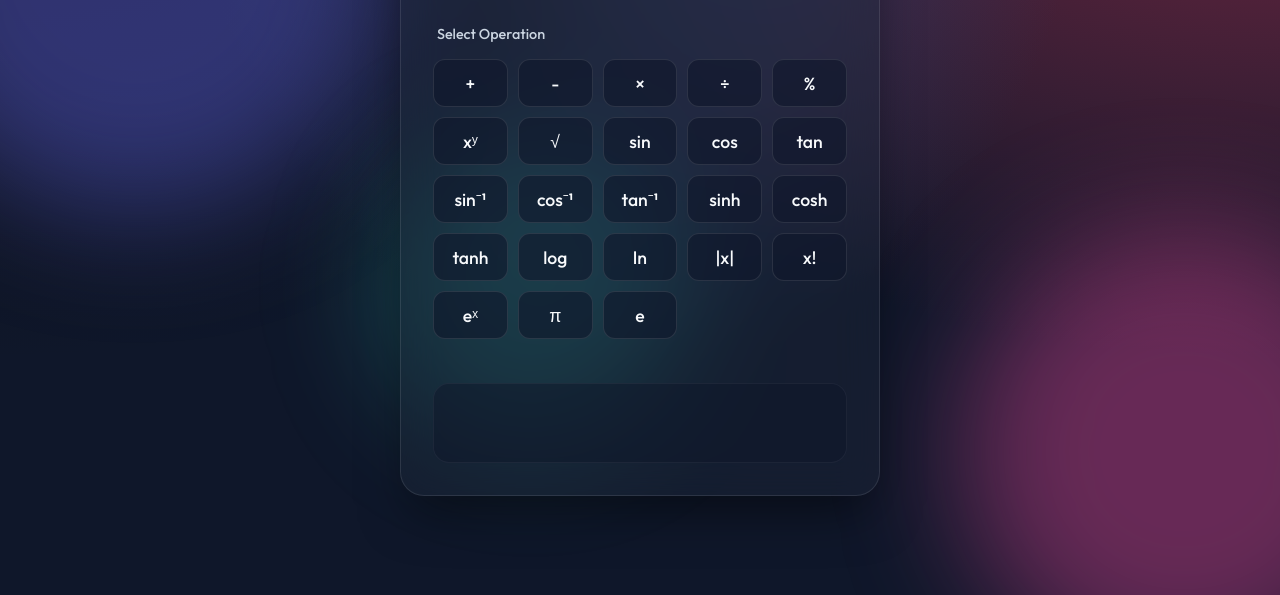
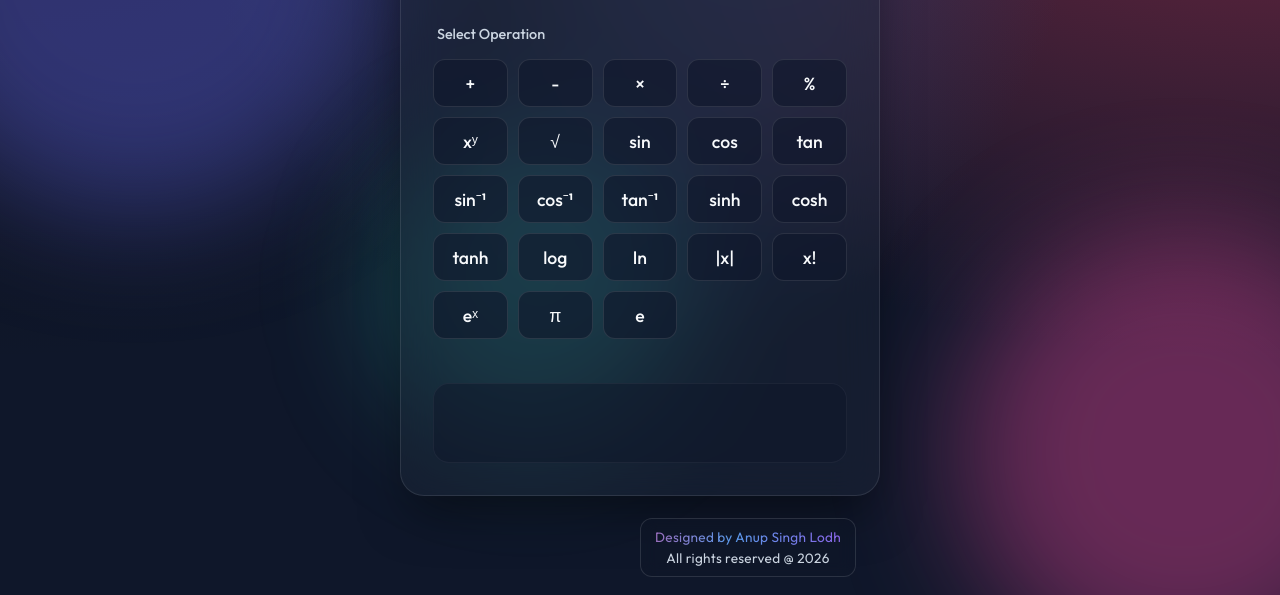
Before and after one commit to AnupSinghLodh/Scientific-calculator, a website: page app/index.html in a window 1280 px wide. Shown: the part 205-800 px from the top of the page. Drawn offline with Linux system fonts and the light colour scheme.

Commit message:
footer added

```diff
--- a/app/index.css
+++ b/app/index.css
@@ -81,6 +81,18 @@ body {
 @keyframes textShine {
     0% { background-position: 0% 50%; }
     100% { background-position: 300% 50%; }
+}
+
+@keyframes footerFloat {
+    0% { transform: translateY(0); }
+    50% { transform: translateY(-4px); }
+    100% { transform: translateY(0); }
+}
+
+@keyframes footerGlow {
+    0% { opacity: 0.7; }
+    50% { opacity: 1; }
+    100% { opacity: 0.7; }
 }
 
 .calculator-container {
@@ -346,6 +358,39 @@ select.calc-input optgroup, select.calc-input option {
     border-color: rgba(255, 255, 255, 0.5);
 }
 
+.app-footer {
+    position: fixed;
+    bottom: 16px;
+    left: 50%;
+    transform: translateX(-50%);
+    z-index: 2;
+    text-align: center;
+    color: #cbd5e1;
+    font-size: 0.85rem;
+    line-height: 1.5;
+    letter-spacing: 0.3px;
+    padding: 8px 14px;
+    border-radius: 12px;
+    background: rgba(15, 23, 42, 0.4);
+    border: 1px solid rgba(255, 255, 255, 0.12);
+    backdrop-filter: blur(8px);
+    -webkit-backdrop-filter: blur(8px);
+    animation: slideUpFadeIn 0.8s ease-out, footerFloat 4s ease-in-out infinite;
+}
+
+.app-footer p {
+    margin: 0;
+}
+
+.app-footer p:first-child {
+    background: linear-gradient(90deg, #a855f7, #ec4899, #60a5fa, #a855f7);
+    background-size: 250% 100%;
+    -webkit-background-clip: text;
+    background-clip: text;
+    -webkit-text-fill-color: transparent;
+    animation: textShine 6s linear infinite, footerGlow 3s ease-in-out infinite;
+}
+
 @media (max-width: 680px) {
     .calculator-container {
         max-width: 100%;
--- a/app/index.html
+++ b/app/index.html
@@ -236,6 +236,10 @@
 
         <section id="solution" class="solution-box" aria-live="polite"></section>
     </main>
+    <footer class="app-footer">
+        <p>Designed by Anup Singh Lodh</p>
+        <p>All rights reserved @ 2026</p>
+    </footer>
 </body>
 
 </html>
```
